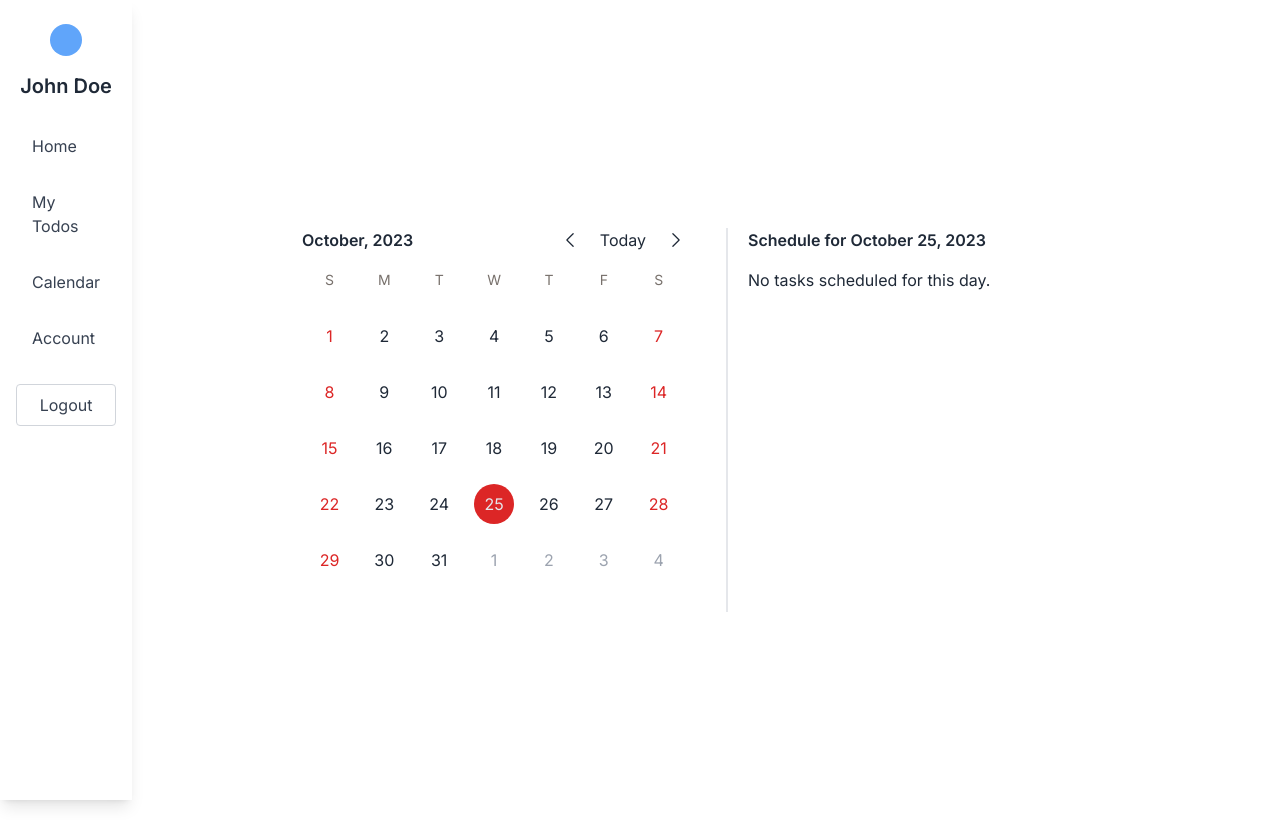
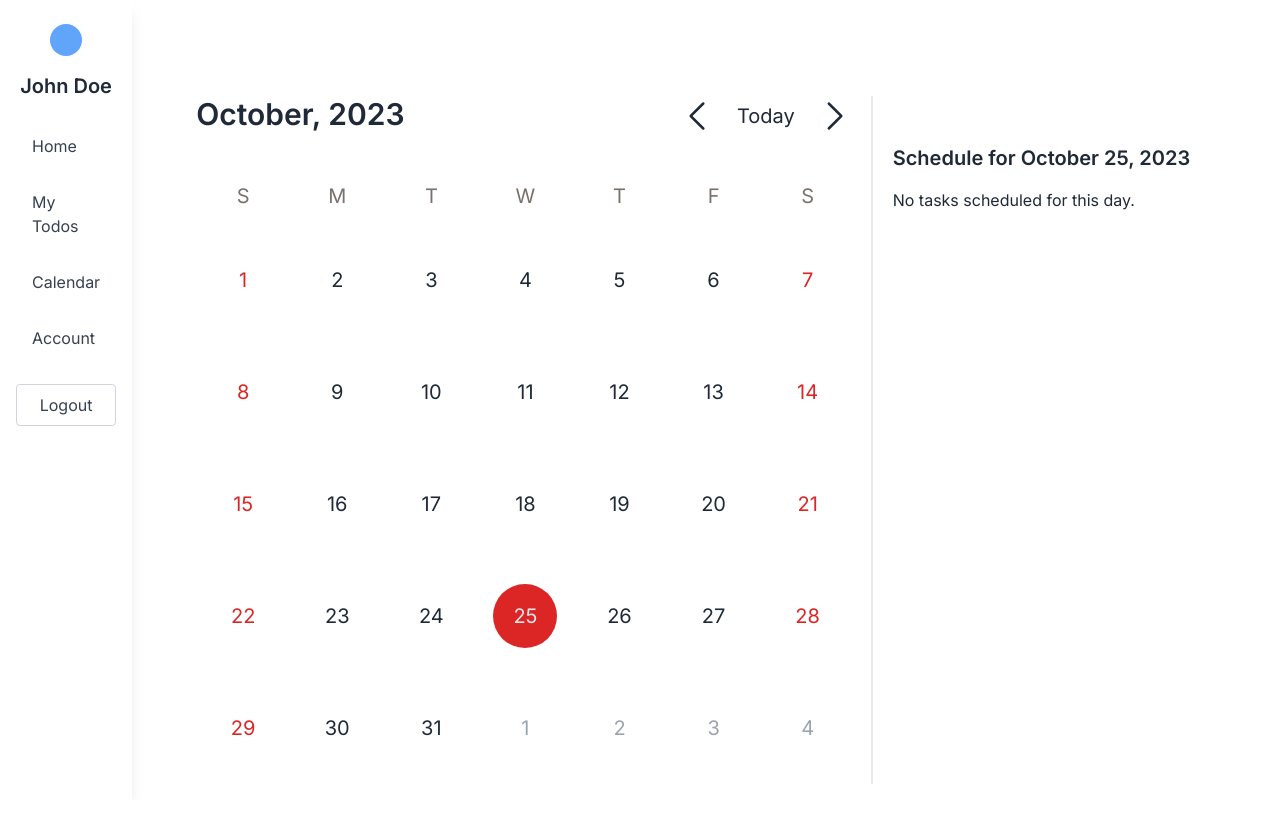
Before and after one commit to hjeong6219/todoGPT, a Next.js app in the folder frontend/: page /calendar in a window 1280 px wide. Built offline with nearby package versions, Linux system fonts and the light colour scheme; no server answers.

Commit message:
added more styling to the calendar and made it a responsive for most screen sizes

```diff
--- a/frontend/src/components/Calendar.jsx
+++ b/frontend/src/components/Calendar.jsx
@@ -55,21 +55,21 @@ function Calendar({ user }) {
       ) : (
         <div className="flex w-full h-screen">
           <Navbar />
-          <div className="flex items-center justify-center w-full h-full gap-10 mt-5 divide-x-2">
-            <div className=" w-96 h-96">
+          <div className="flex flex-col items-center w-full pt-8 h-content md:justify-center md:pt-24 max-h-min md:px-16 md:items-start md:flex-row">
+            <div className="max-w-screen-xl md:pr-4 md:border-r-2 md:py-auto w-96 h-fit md:w-3/4 ">
               <div className="flex justify-between">
-                <h1 className="font-semibold">
+                <h1 className="font-semibold xl:text-3xl">
                   {months[date.month()]}, {date.year()}
                 </h1>
                 <div className="flex items-center gap-5">
                   <HiChevronLeft
-                    className="w-5 h-5 cursor-pointer"
+                    className="w-5 h-5 cursor-pointer xl:h-10 xl:w-10"
                     onClick={() => {
                       setDate(date.subtract(1, "month"));
                     }}
                   />
                   <h1
-                    className="cursor-pointer"
+                    className="cursor-pointer xl:text-xl "
                     onClick={() => {
                       setDate(today);
                     }}
@@ -77,19 +77,19 @@ function Calendar({ user }) {
                     Today
                   </h1>
                   <HiChevronRight
-                    className="w-5 h-5 cursor-pointer"
+                    className="w-5 h-5 cursor-pointer xl:h-10 xl:w-10"
                     onClick={() => {
                       setDate(date.add(1, "month"));
                     }}
                   />
                 </div>
               </div>
-              <div className="grid w-full grid-cols-7 text-stone-500">
+              <div className="grid w-full grid-cols-7 xl:pt-8 text-stone-500">
                 {weekdays.map((day, i) => {
                   return (
                     <h1
                       key={"weekday" + i}
-                      className="grid text-sm place-content-center h-14"
+                      className="grid text-sm xl:text-xl place-content-center h-14"
                     >
                       {day}
                     </h1>
@@ -102,11 +102,11 @@ function Calendar({ user }) {
                     return (
                       <div
                         key={"day" + i}
-                        className="relative grid h-14 place-content-center"
+                        className="relative grid h-14 xl:h-28 place-content-center"
                       >
                         <h1
                           className={cn({
-                            "h-10 w-10 grid place-content-center rounded-full hover:bg-gray-800 hover:text-white transition-all cursor-pointer": true,
+                            "h-10 w-10 xl:h-16 xl:w-16 xl:text-xl grid place-content-center rounded-full hover:bg-gray-800 hover:text-white transition-all cursor-pointer": true,
                             "text-gray-400": isCurrentMonth !== "current",
                             "text-red-600": isWeekend,
                             "bg-red-600 text-gray-200":
@@ -121,7 +121,7 @@ function Calendar({ user }) {
                           {getTodosByDate(todos, date).length > 0 && (
                             <span
                               className={cn({
-                                "absolute bottom-0 w-2 h-2 mb-1 transform -translate-x-1/2 bg-red-600 rounded-full -translate-y-3/4 left-1/2": true,
+                                "absolute bottom-0 w-2 h-2 mb-1 transform -translate-x-1/2 xl:w-3 xl:h-3 xl:bottom-4 bg-red-600 rounded-full -translate-y-3/4 left-1/2": true,
                                 "bg-white hover:bg-white":
                                   selectedDate.isSame(date, "day") && isToday,
                               })}
@@ -134,8 +134,8 @@ function Calendar({ user }) {
                 )}
               </div>
             </div>
-            <div className="px-5 overflow-y-auto h-96 w-96">
-              <h1 className="mb-4 font-semibold">
+            <div className="px-5 pt-8 overflow-y-auto h-fit w-96 md:w-fill md:pt-12 md:h-96 xl:h-4/5">
+              <h1 className="mb-4 font-semibold xl:text-xl">
                 Schedule for {selectedDate.format("MMMM D, YYYY")}
               </h1>
               {(() => {
@@ -148,7 +148,7 @@ function Calendar({ user }) {
                     const isExpanded = expandedTodo === todo._id;
 
                     const contentClasses = `transition-all duration-300 ease-in-out text-gray-600 overflow-hidden ${
-                      isExpanded ? "max-h-[6rem]" : "max-h-0"
+                      isExpanded ? "max-h-[6rem] border-t-2 pt-2  " : "max-h-0"
                     }`;
 
                     return (
```
